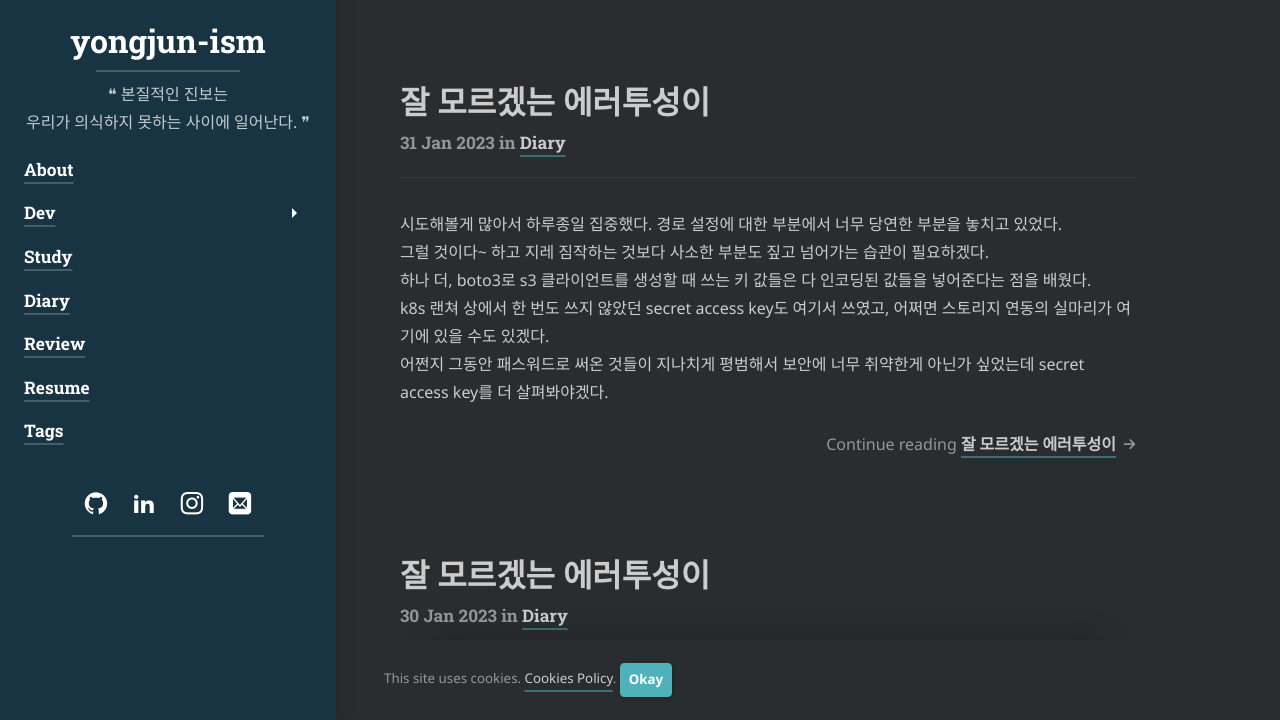
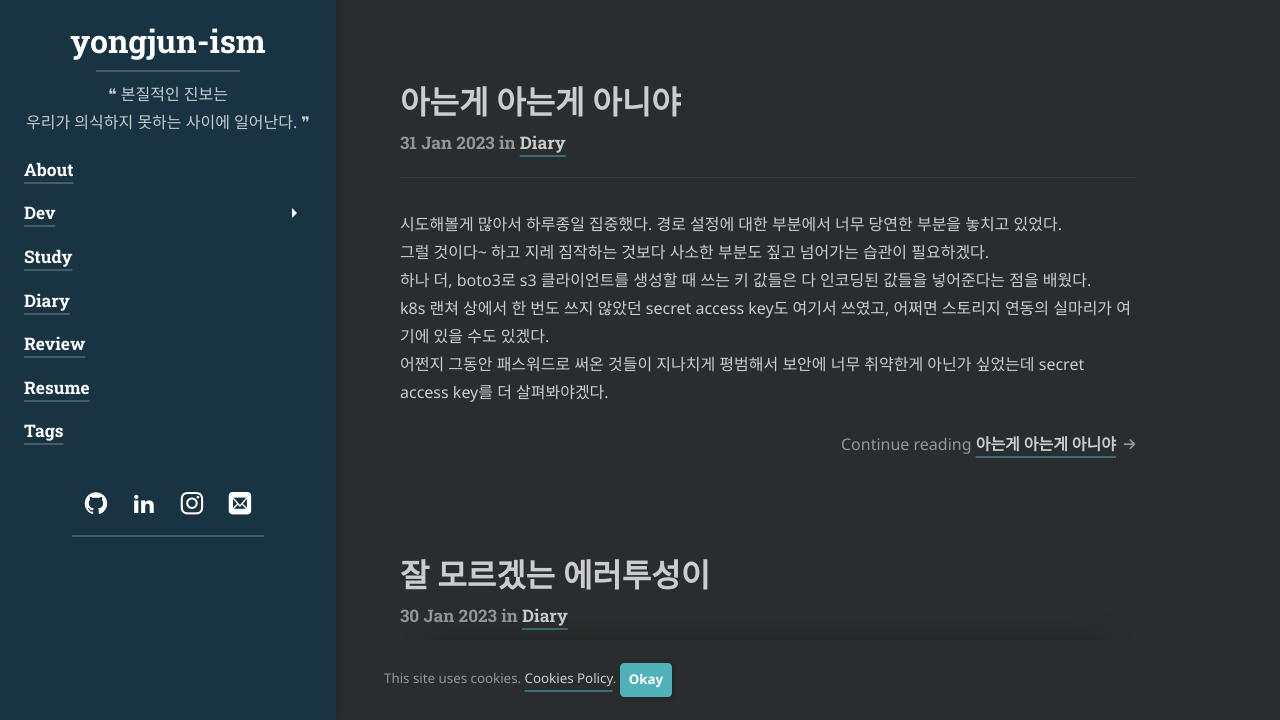
Before and after one commit to yongjunism/yongjunism.github.io, a Jekyll site: the page built from index.md, in a window 1280 px wide and 900 px high, scrolled down 11829 px, cut to the strip 180-900 px from the top of the window. Built offline with Jekyll 4.4.1, drawn with Linux system fonts in a browser that asks for light colours; cached includes are drawn as plain includes; nearby versions of some CDN libraries; some web fonts are replaced; library files that are not in the unit come from our copies.

Commit message:
Update a post

```diff
--- a/_posts/diary/2023-01-31-i-don't-know-what-i-know.md
+++ b/_posts/diary/2023-01-31-i-don't-know-what-i-know.md
@@ -1,7 +1,7 @@
 ---
 layout: post
-title: "잘 모르겠는 에러투성이"
-subtitle: "Full of errors"
+title: "아는게 아는게 아니야"
+subtitle: "I don't know what I know"
 category: diary
 ---
 
```
